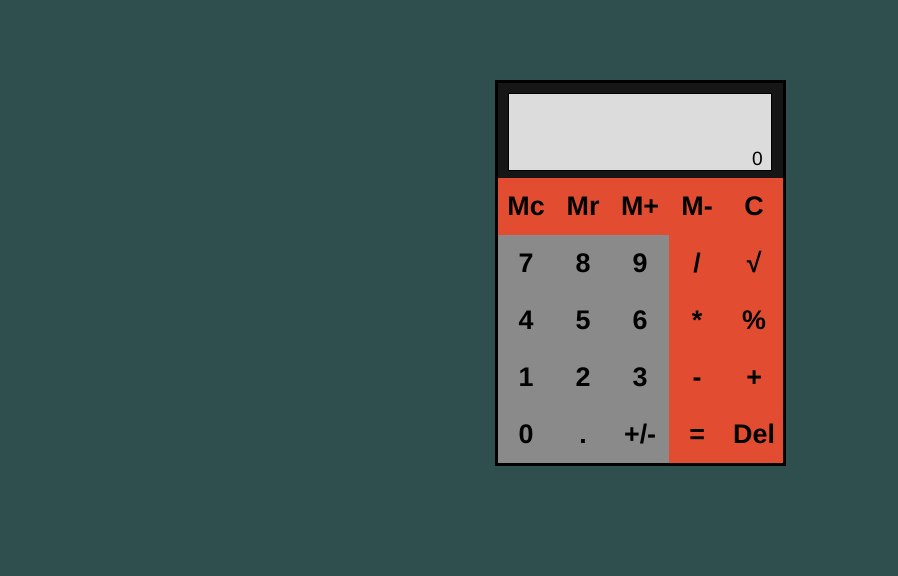
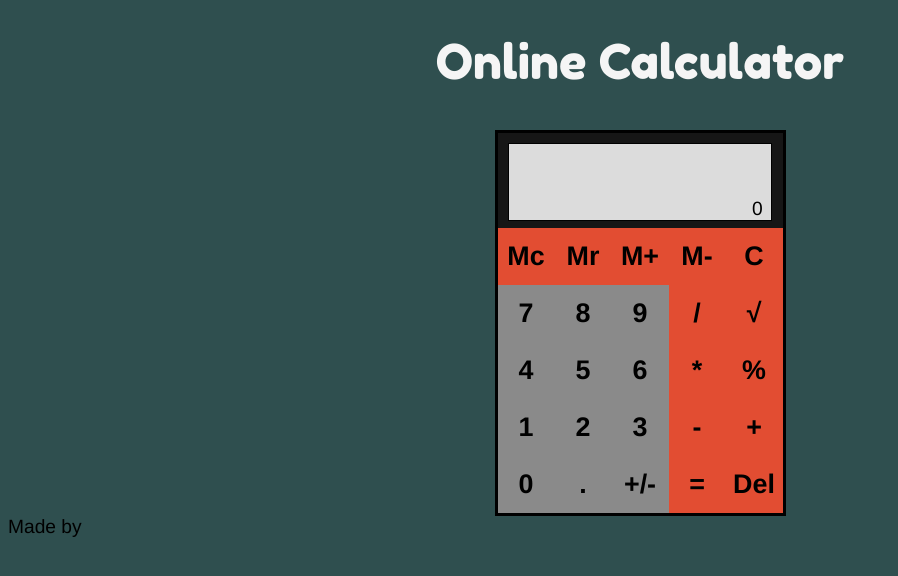
Before and after one commit to HappyUmlaut/calculator, a plain HTML site: page index.html in a window 1280 px wide. Shown: the whole page, without its empty margins (0-898 px from the left). Drawn offline with Linux system fonts and the light colour scheme.

Commit message:
Se agrego titulo con fuente personalizada

```diff
--- a/index.html
+++ b/index.html
@@ -7,6 +7,7 @@
         <link rel="stylesheet" href='styles.css'>
     </head>
     <body>
+        <h1>Online Calculator</h1>
         <div class='calculator-body'>
             <div class='calculator-body' id='screen'>
                 <div class='screen-lines' id='topLine'>
@@ -24,6 +25,7 @@
             </div>
             <div class='wrapper'></div>
         </div>
+        <p>Made by <a href=""</p>
         <script src='scripts.js'></script>
     </body>
 </html>
--- a/styles.css
+++ b/styles.css
@@ -5,10 +5,23 @@ body{
     font-size: larger;
 }
 
+h1{
+    color: whitesmoke;
+    font-family: 'customFont';
+    font-weight: 500;
+    text-align: center;
+    font-size: 2.5em;
+}
+
+@font-face{
+    font-family: customFont;
+    src: url(FredokaOne-Regular.ttf);
+}
+
 .calculator-body{
     background-color: rgb(22, 22, 22);
     margin: auto;
-    margin-top: 10vh;
+    margin-top: 5vh;
     width: 285px;
     height: 380px;
     border: 3px black solid;
```
Also changed, not shown: FredokaOne-Regular.ttf (added), Fredoka_One/OFL.txt (added).
